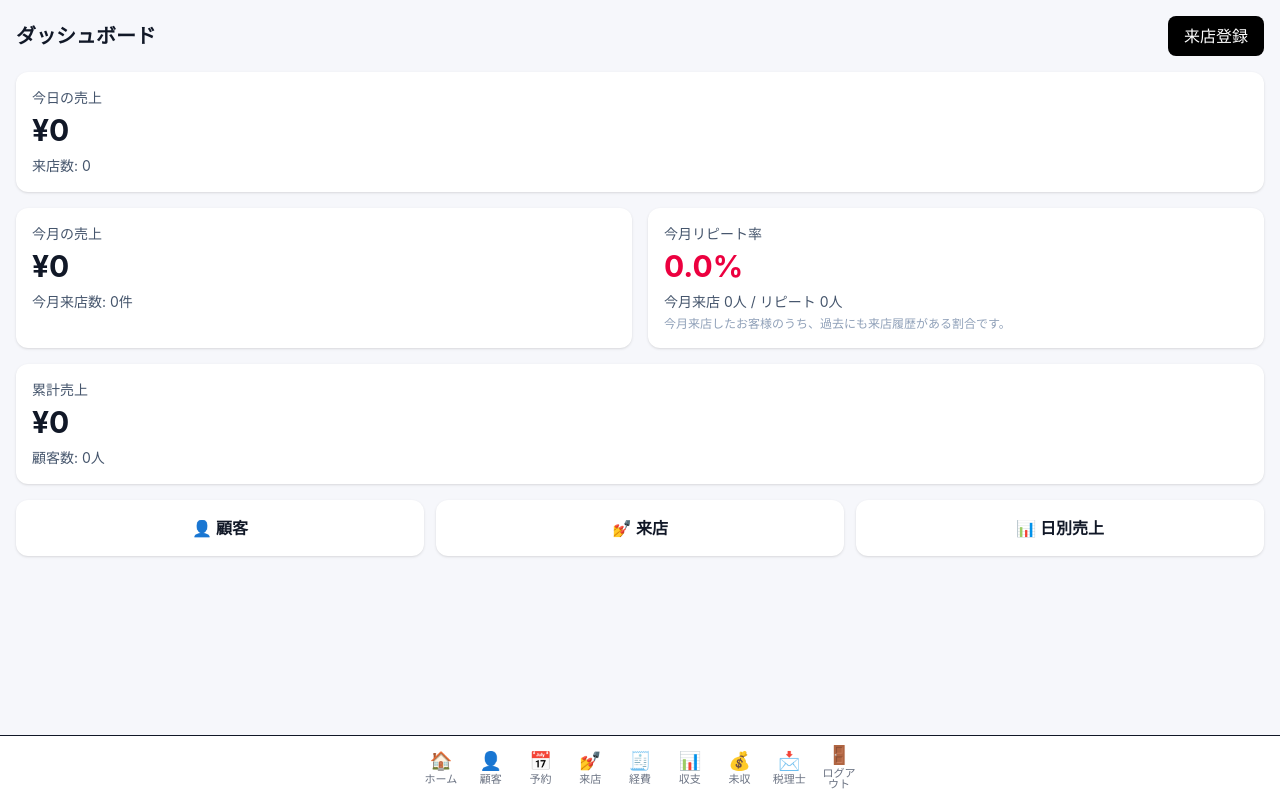
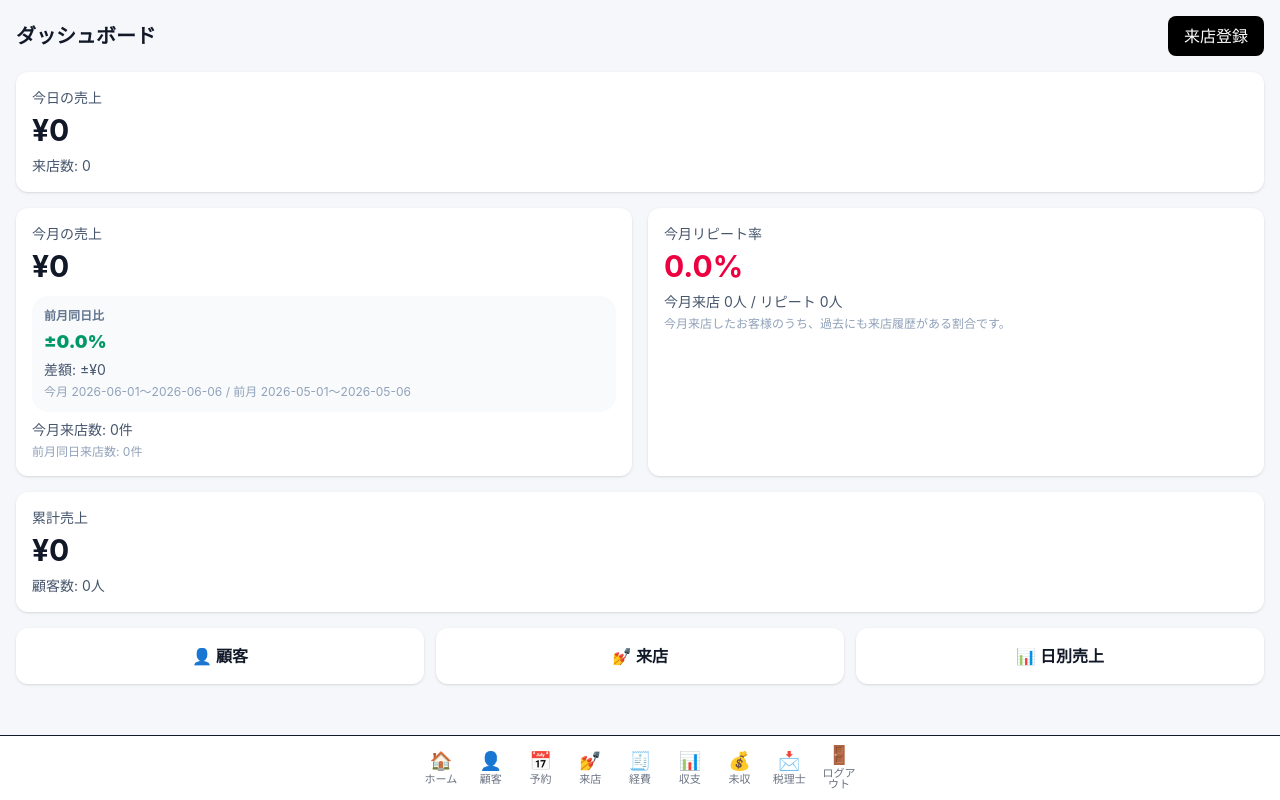
Before and after one commit to madeo2222-coder/Aily-nail-kartte, a Next.js app: page / in a window 1280 px wide. Built offline with nearby package versions, Linux system fonts and the light colour scheme; no server answers; the database is empty.

Commit message:
Add month to date comparison dashboard KPI

```diff
--- a/app/page.tsx
+++ b/app/page.tsx
@@ -15,20 +15,55 @@ type Visit = {
   price?: number | null;
 };
 
-function getMonthStart(date: Date) {
-  return new Date(date.getFullYear(), date.getMonth(), 1);
+function toDateOnlyString(date: Date) {
+  const yyyy = date.getFullYear();
+  const mm = String(date.getMonth() + 1).padStart(2, "0");
+  const dd = String(date.getDate()).padStart(2, "0");
+  return `${yyyy}-${mm}-${dd}`;
 }
 
-function getNextMonthStart(date: Date) {
-  return new Date(date.getFullYear(), date.getMonth() + 1, 1);
+function getMonthStartText(date: Date) {
+  return toDateOnlyString(new Date(date.getFullYear(), date.getMonth(), 1));
 }
 
-function toDateOnlyString(date: Date) {
-  return date.toISOString().split("T")[0];
+function getPreviousMonthStartText(date: Date) {
+  return toDateOnlyString(new Date(date.getFullYear(), date.getMonth() - 1, 1));
+}
+
+function getPreviousMonthSameDayText(date: Date) {
+  const currentDay = date.getDate();
+  const previousMonthLastDay = new Date(
+    date.getFullYear(),
+    date.getMonth(),
+    0
+  ).getDate();
+
+  const targetDay = Math.min(currentDay, previousMonthLastDay);
+
+  return toDateOnlyString(
+    new Date(date.getFullYear(), date.getMonth() - 1, targetDay)
+  );
 }
 
 function formatYen(value: number) {
   return `¥${Math.round(value).toLocaleString("ja-JP")}`;
+}
+
+function formatDiffYen(value: number) {
+  const prefix = value > 0 ? "+" : value < 0 ? "-" : "±";
+  return `${prefix}${formatYen(Math.abs(value))}`;
+}
+
+function formatPercent(value: number) {
+  if (!Number.isFinite(value)) return "±0.0%";
+  const prefix = value > 0 ? "+" : value < 0 ? "" : "±";
+  return `${prefix}${value.toFixed(1)}%`;
+}
+
+function isDateInRange(dateText: string | null | undefined, start: string, end: string) {
+  if (!dateText) return false;
+  const normalized = dateText.slice(0, 10);
+  return normalized >= start && normalized <= end;
 }
 
 export default function HomePage() {
@@ -70,26 +105,44 @@ export default function HomePage() {
 
   const monthlyStats = useMemo(() => {
     const now = new Date();
-    const start = getMonthStart(now);
-    const end = getNextMonthStart(now);
 
-    const monthlyVisits = visits.filter((visit) => {
-      if (!visit.visit_date) return false;
+    const currentMonthStart = getMonthStartText(now);
+    const currentSameDayEnd = toDateOnlyString(now);
 
-      const visitDate = new Date(visit.visit_date);
+    const previousMonthStart = getPreviousMonthStartText(now);
+    const previousMonthSameDayEnd = getPreviousMonthSameDayText(now);
 
-      if (Number.isNaN(visitDate.getTime())) return false;
+    const currentMonthToDateVisits = visits.filter((visit) =>
+      isDateInRange(visit.visit_date, currentMonthStart, currentSameDayEnd)
+    );
 
-      return visitDate >= start && visitDate < end;
-    });
+    const previousMonthSameDayVisits = visits.filter((visit) =>
+      isDateInRange(visit.visit_date, previousMonthStart, previousMonthSameDayEnd)
+    );
 
-    const monthlySales = monthlyVisits.reduce((sum, visit) => {
+    const monthlySales = currentMonthToDateVisits.reduce((sum, visit) => {
       return sum + (visit.price || 0);
     }, 0);
 
+    const previousSameDaySales = previousMonthSameDayVisits.reduce(
+      (sum, visit) => {
+        return sum + (visit.price || 0);
+      },
+      0
+    );
+
+    const salesDiff = monthlySales - previousSameDaySales;
+
+    const salesDiffRate =
+      previousSameDaySales > 0
+        ? (salesDiff / previousSameDaySales) * 100
+        : monthlySales > 0
+        ? 100
+        : 0;
+
     const monthlyCustomerIds = Array.from(
       new Set(
-        monthlyVisits
+        currentMonthToDateVisits
           .map((visit) => visit.customer_id)
           .filter((customerId) => Boolean(customerId))
       )
@@ -100,11 +153,7 @@ export default function HomePage() {
         if (visit.customer_id !== customerId) return false;
         if (!visit.visit_date) return false;
 
-        const visitDate = new Date(visit.visit_date);
-
-        if (Number.isNaN(visitDate.getTime())) return false;
-
-        return visitDate < start;
+        return visit.visit_date.slice(0, 10) < currentMonthStart;
       });
     });
 
@@ -115,7 +164,15 @@ export default function HomePage() {
 
     return {
       monthlySales,
-      monthlyVisitCount: monthlyVisits.length,
+      previousSameDaySales,
+      salesDiff,
+      salesDiffRate,
+      currentMonthStart,
+      currentSameDayEnd,
+      previousMonthStart,
+      previousMonthSameDayEnd,
+      monthlyVisitCount: currentMonthToDateVisits.length,
+      previousSameDayVisitCount: previousMonthSameDayVisits.length,
       monthlyCustomerCount: monthlyCustomerIds.length,
       repeatCustomerCount: repeatCustomerIds.length,
       repeatRate,
@@ -161,8 +218,32 @@ export default function HomePage() {
           <p className="mt-1 text-3xl font-bold">
             {formatYen(monthlyStats.monthlySales)}
           </p>
+
+          <div className="mt-3 rounded-2xl bg-slate-50 p-3">
+            <p className="text-xs font-bold text-slate-500">前月同日比</p>
+            <p
+              className={`mt-1 text-lg font-black ${
+                monthlyStats.salesDiff >= 0 ? "text-emerald-600" : "text-rose-600"
+              }`}
+            >
+              {formatPercent(monthlyStats.salesDiffRate)}
+            </p>
+            <p className="mt-1 text-sm text-slate-600">
+              差額: {formatDiffYen(monthlyStats.salesDiff)}
+            </p>
+            <p className="mt-1 text-xs text-slate-400">
+              今月 {monthlyStats.currentMonthStart}〜
+              {monthlyStats.currentSameDayEnd} / 前月{" "}
+              {monthlyStats.previousMonthStart}〜
+              {monthlyStats.previousMonthSameDayEnd}
+            </p>
+          </div>
+
           <p className="mt-2 text-sm text-slate-600">
             今月来店数: {monthlyStats.monthlyVisitCount}件
+          </p>
+          <p className="mt-1 text-xs text-slate-400">
+            前月同日来店数: {monthlyStats.previousSameDayVisitCount}件
           </p>
         </div>
 
```
